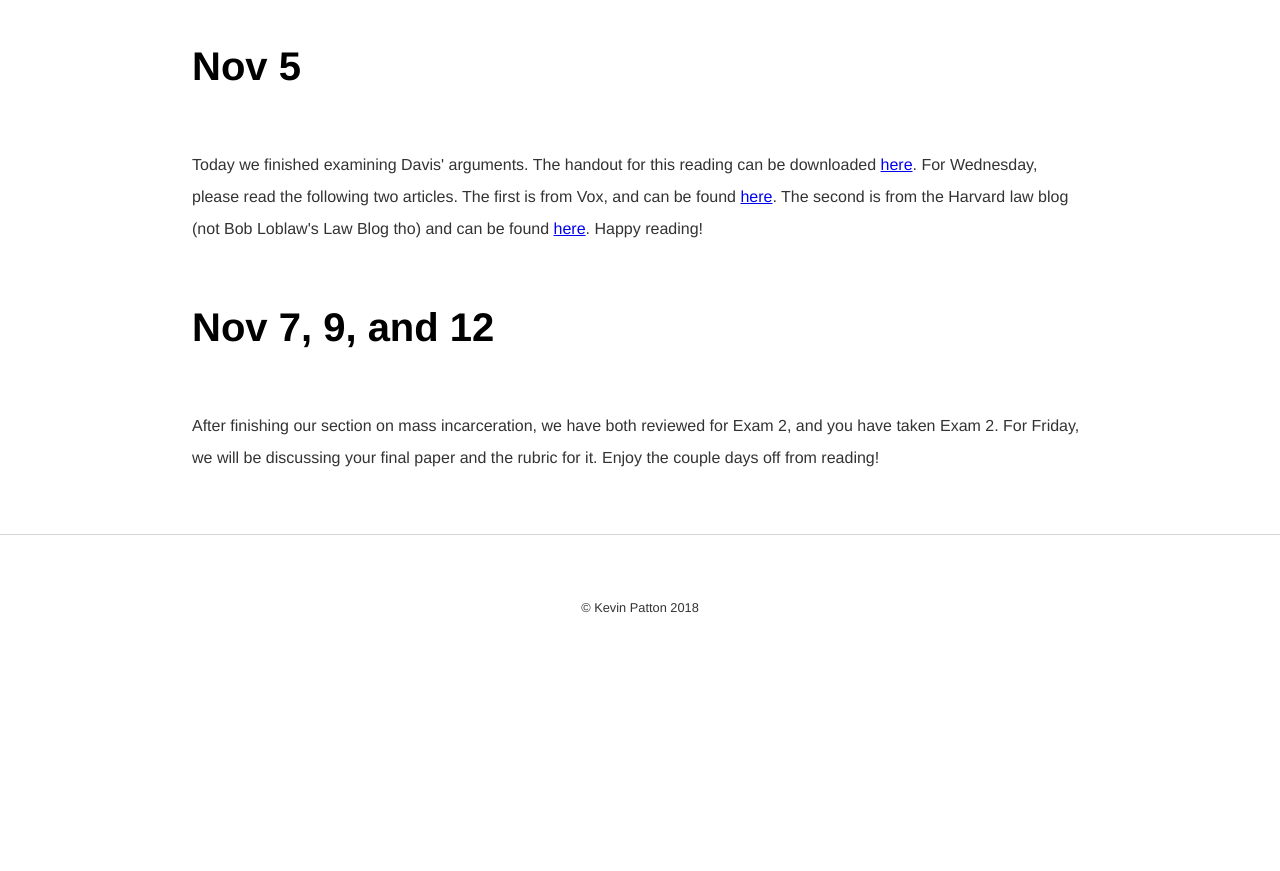
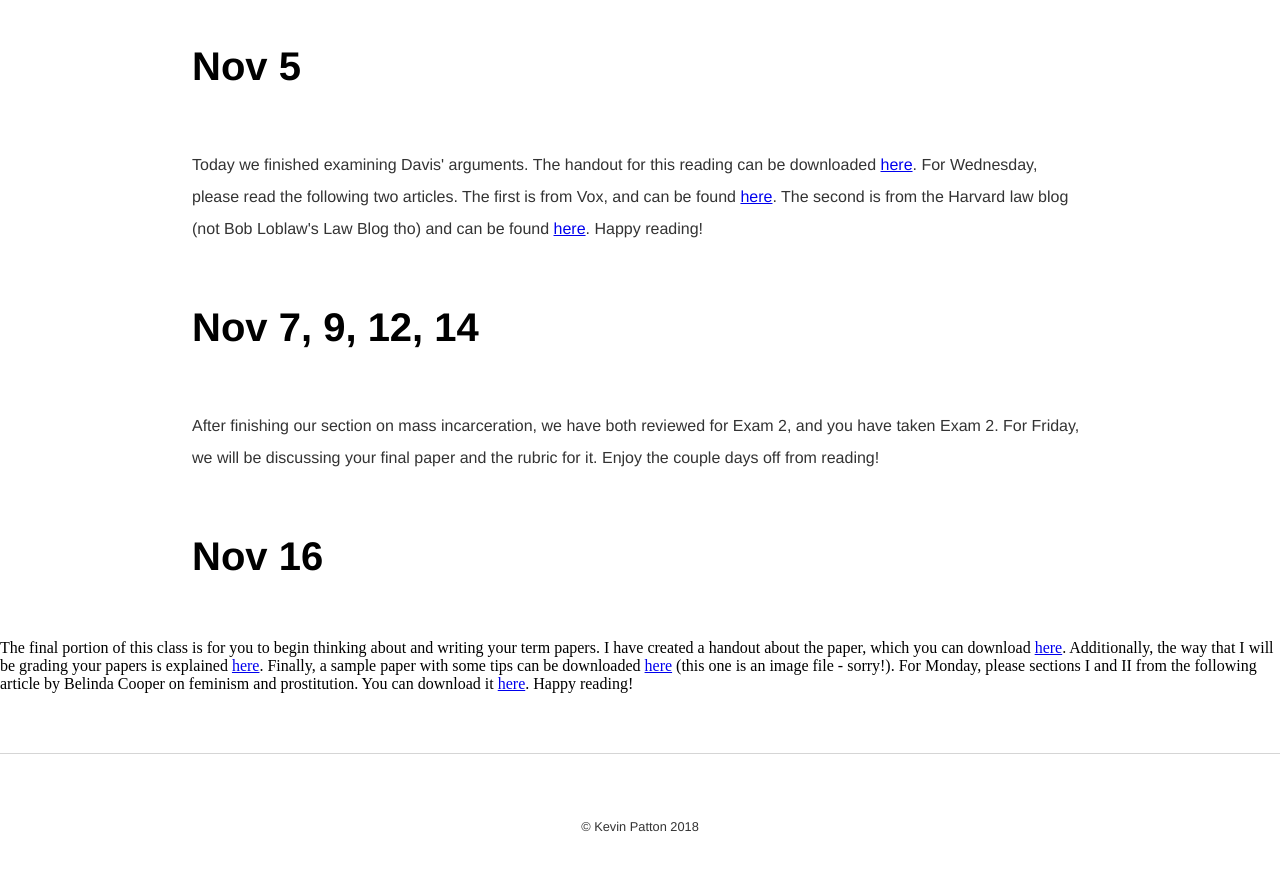
Before and after one commit to kevinjpatton/kevinjpatton.github.io, a Jekyll site: the page built from teaching/phil1020/index.html, in a window 1280 px wide and 900 px high, scrolled down 7040 px. Shown: the top 871 px of the window. Built offline with Jekyll 4.4.1, drawn with Linux system fonts in a browser that asks for light colours; Markdown is read by kramdown in place of the engine named in the settings; before the commit the page ends 7721 px from its top, so only the background shows below that.

Commit message:
Update index.html

```diff
--- a/teaching/phil1020/index.html
+++ b/teaching/phil1020/index.html
@@ -59,5 +59,7 @@ target="_blank">here</a>.  Happy reading / listening!</p>
 <p>We looked at some of the many shocking statistics in Davis' paper (section I - III).  For Monday, please read the remainder of the paper, and don't forget your argument extractions!  Additionally, we will be having our second exam (probably!) on the 14th.  I should have your extra credit graded and your first exam adjusted by next week.  Happy reading!</p>
 <h1>Nov 5</h1>
 <p>Today we finished examining Davis' arguments.  The handout for this reading can be downloaded <a href=/teaching/phil1020/Handout-AngelaDavis.pdf	target="_blank">here</a>.  For Wednesday, please read the following two articles.  The first is from Vox, and can be found <a href=https://www.vox.com/2018/8/17/17664048/national-prison-strike-2018	target="_blank">here</a>.  The second is from the Harvard law blog (not Bob Loblaw's Law Blog tho) and can be found <a href=http://blog.petrieflom.law.harvard.edu/2017/12/11/reflecting-on-behind-bars-ethics-and-human-rights-in-u-s-prisons/	target="_blank">here</a>.  Happy reading!</p>
-<h1>Nov 7, 9, and 12</h1>
+<h1>Nov 7, 9, 12, 14</h1>
 <p>After finishing our section on mass incarceration, we have both reviewed for Exam 2, and you have taken Exam 2.  For Friday, we will be discussing your final paper and the rubric for it.  Enjoy the couple days off from reading!</p>
+<h1>Nov 16</h1>
+</p>The final portion of this class is for you to begin thinking about and writing your term papers.  I have created a handout about the paper, which you can download <a href=/teaching/phil1020/Final_Paper.pdf	target="_blank">here</a>.  Additionally, the way that I will be grading your papers is explained <a href=/teaching/phil1020/Phil_Paper_Rubric.pdf	target="_blank">here</a>.  Finally, a sample paper with some tips can be downloaded <a href=/teaching/phil1020/Sample_Philosophy_Paper.png	target="_blank">here</a> (this one is an image file - sorry!).  For Monday, please sections I and II from the following article by Belinda Cooper on feminism and prostitution.  You can download it <a href=/teaching/phil1020/ProstitutionFeministAnalysis.pdf	target="_blank">here</a>.  Happy reading!</p>
```
